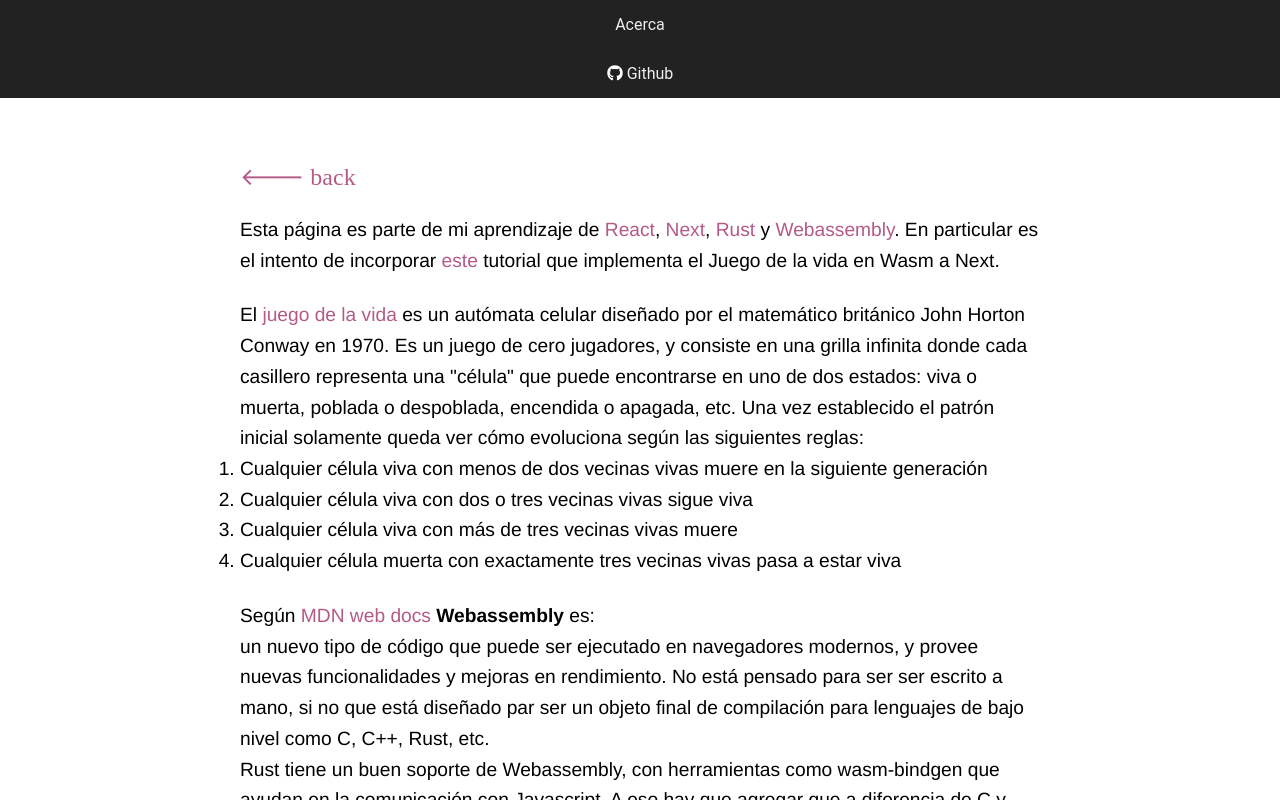
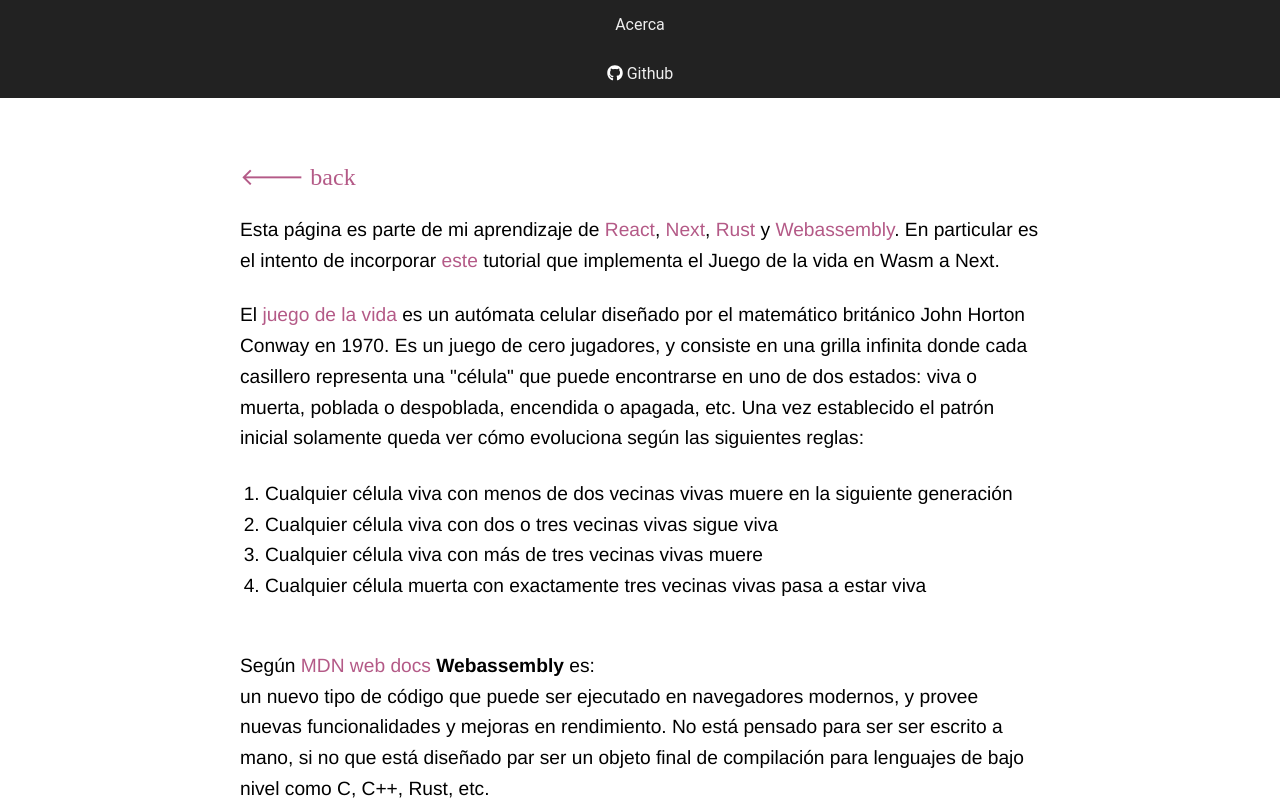
Before and after one commit to ignacio-gc/wasm-gol-next, a Next.js app: page /acerca in a window 1280 px wide. Shown: the top 800 px of the page. Built offline with nearby package versions, Linux system fonts and the light colour scheme.

Commit message:
ol ul padding

```diff
--- a/pages/acerca.module.css
+++ b/pages/acerca.module.css
@@ -56,3 +56,7 @@
     margin-top: 1.5rem;
     margin-bottom: 1.5rem;
   }
+
+  .container ul, .container ol {
+    padding: 25px;
+  }
```
